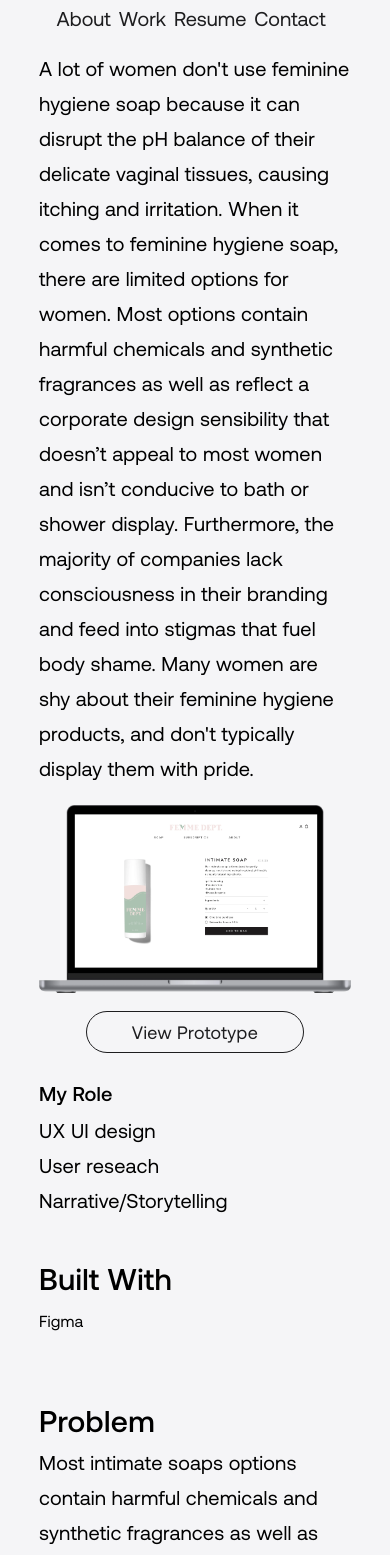
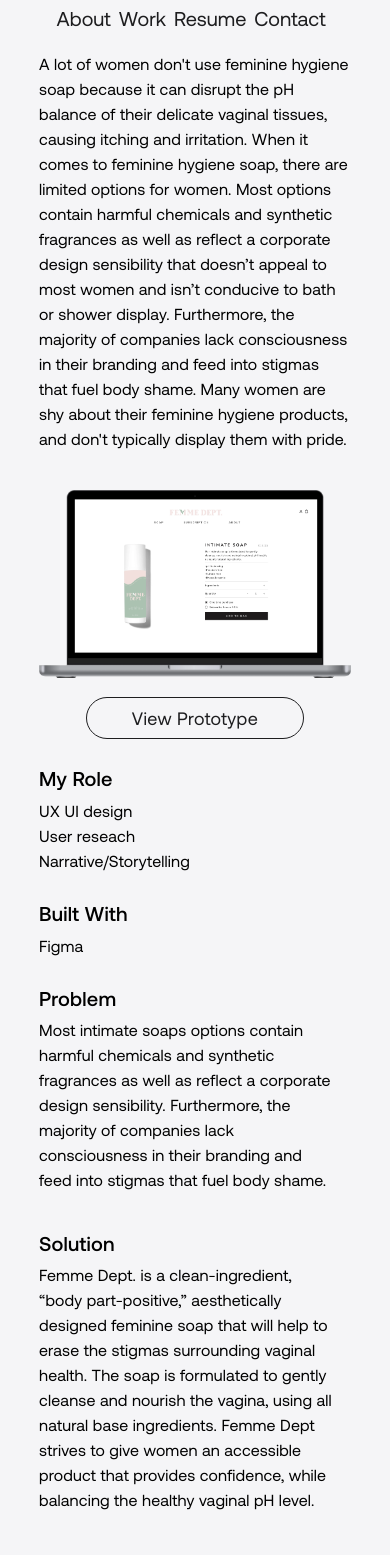
Before and after one commit to sophiehomer/react_portfolio, a React (Create React App) app: page /femme_dept in a window 390 px wide. Shown: the top 1555 px of the page. Built offline with nearby package versions, Linux system fonts and the light colour scheme.

Commit message:
changed font size on mobile femme dept page

```diff
--- a/src/index.css
+++ b/src/index.css
@@ -1013,7 +1013,9 @@
 
  .productImageContainer {
   width: 80%;
+  margin-top: 2%;
  }
+
  .prototypeButtonContainer {
   display: flex;
   flex-direction: row;
@@ -1023,16 +1025,33 @@
  }
 
  .femmeDeptSummary {
-  margin-bottom: 4%;
+  margin-bottom: 8%;
+  font-size: 16px;
+  line-height: 25px;
  }
 
  .femmeDeptRoleAndTechnology {
   display: flex;
   flex-direction: column;
+  /* margin-top: 2%; */
+ }
+
+ .femmeDeptRole {
+  font-size: 16px;
+  line-height: 25px;
  }
 
  .femmeDeptTechnology {
   padding: 0;
+  font-size: 20px;
+ }
+
+ .problemContainer {
+  display: flex;
+  flex-direction: column;
+  align-items: flex-start;
+  margin-left: 10%;
+  margin-top: 2%;
  }
 
  .problemContainer,
@@ -1048,13 +1067,15 @@
  .solutionSummary,
 .researchSummary {
   width: 85%;
+  font-size: 16px;
+  line-height: 25px;
  }
 
  .problem,
  .solution,
  .research {
   margin-bottom: 2%;
-  font-size: 30px;
+  font-size: 20px;
   font-family: aeonik-medium, sans-serif;
  }
 
@@ -1063,6 +1084,7 @@
   flex-direction: column;
   align-items: flex-start;
   margin-left: 10%;
+  margin-top: 2%;
  }
 
  .competitiveAnalysisImg,
@@ -1075,12 +1097,13 @@
   flex-direction: column;
   align-items: flex-start;
   margin-left: 10%;
+  margin-top: 2%;
  }
 
  .competitiveAnalysis,
  .basicDesignElements {
   margin-bottom: 4%;
-  font-size: 30px;
+  font-size: 20px;
  }
 }
 
```
